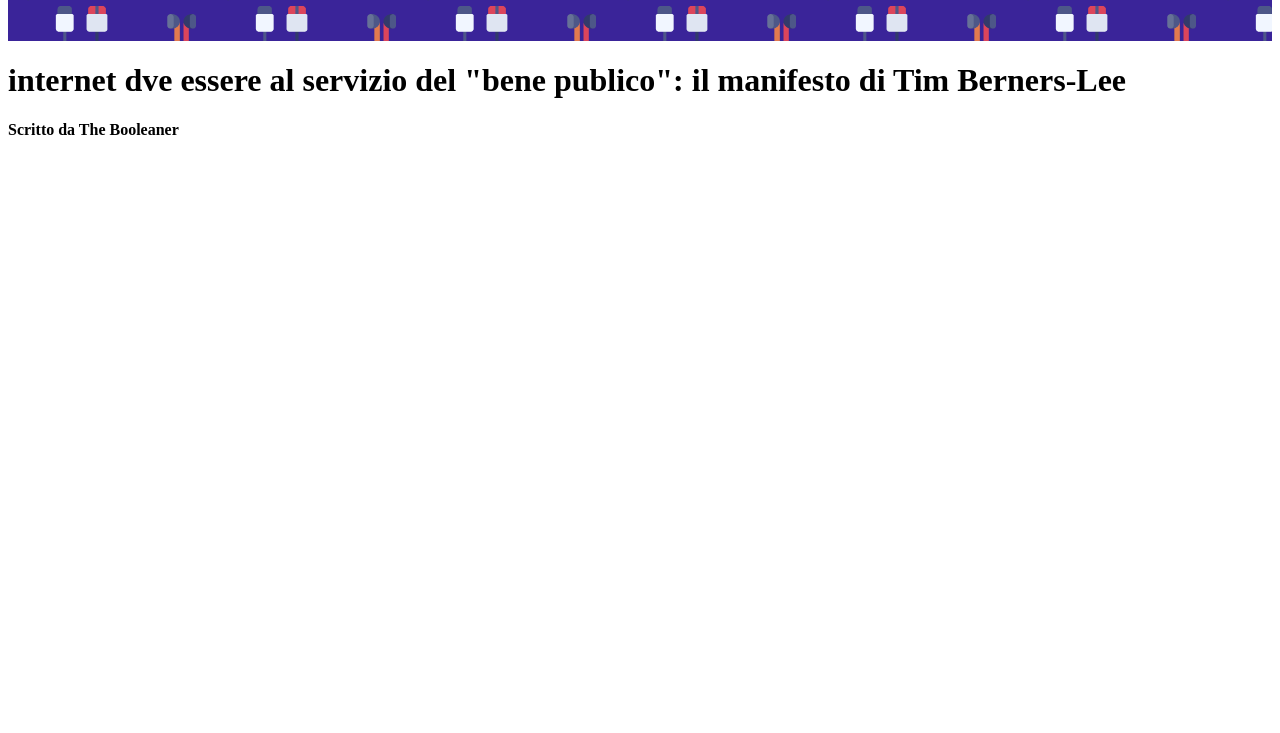
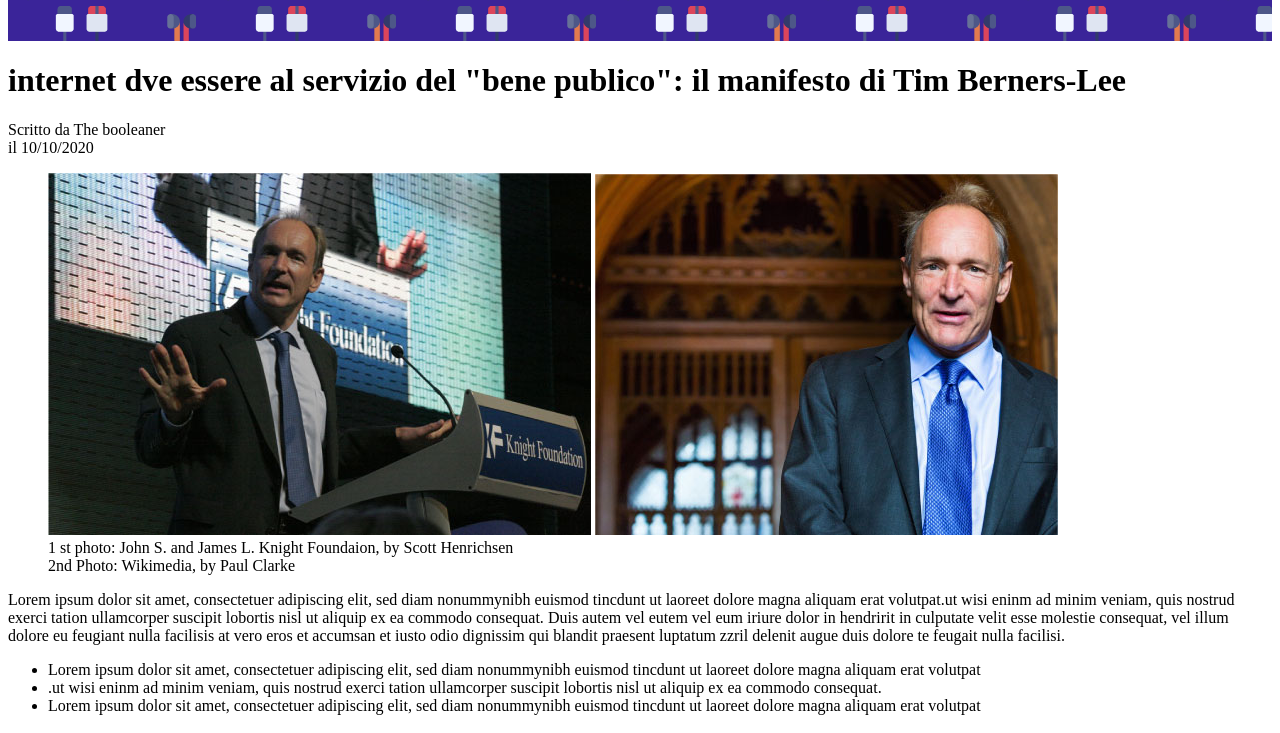
Before and after one commit to AlexanderYepez-code/html-css-booleaner, a plain HTML site: page index.html in a window 1280 px wide. Shown: the part 67-800 px from the top of the page. Drawn offline with Linux system fonts and the light colour scheme.

Commit message:
feat: hatml completato fino alla lista

```diff
--- a/index.html
+++ b/index.html
@@ -15,7 +15,23 @@
     </header>
     <Main>
         <h1>internet dve essere al servizio del "bene publico": il manifesto di Tim Berners-Lee</h1>
-        <h4>Scritto da The Booleaner</h4>
+        <p>Scritto da The booleaner <br>il 10/10/2020</p>
+        <figure>
+            <img src="./img/img/tim-1.jpg" alt="Tim Berners-Lee parlando">
+            <img src="./img/img/tim-2.jpg" alt="Tim Berners-Lee">
+            <figcaption>1 st photo: John S. and James L. Knight Foundaion, by Scott Henrichsen <br>2nd Photo: Wikimedia, by Paul Clarke</figcaption>
+        </figure>
+        <p>
+            Lorem ipsum dolor sit amet, consectetuer adipiscing elit, sed diam nonummynibh euismod tincdunt ut laoreet dolore magna aliquam erat volutpat.ut wisi eninm ad minim veniam, quis nostrud <span>exerci tation ullamcorper suscipit lobortis nisl ut aliquip ex ea commodo consequat.</span> Duis autem vel eutem vel eum iriure dolor in hendririt in culputate velit esse molestie consequat, vel illum dolore eu feugiant nulla facilisis at vero eros et accumsan et iusto odio dignissim qui blandit praesent luptatum zzril delenit augue duis dolore te feugait nulla facilisi.
+
+        </p>
+        <ul>
+            <li>Lorem ipsum dolor sit amet, consectetuer adipiscing elit, sed diam nonummynibh euismod tincdunt ut laoreet dolore magna aliquam erat volutpat</li>
+            <li>.ut wisi eninm ad minim veniam, quis nostrud exerci tation ullamcorper suscipit lobortis nisl ut aliquip ex ea commodo consequat.</li>
+            <li>Lorem ipsum dolor sit amet, consectetuer adipiscing elit, sed diam nonummynibh euismod tincdunt ut laoreet dolore magna aliquam erat volutpat</li>
+        </ul>
+
+
 
 
     </Main>
```
